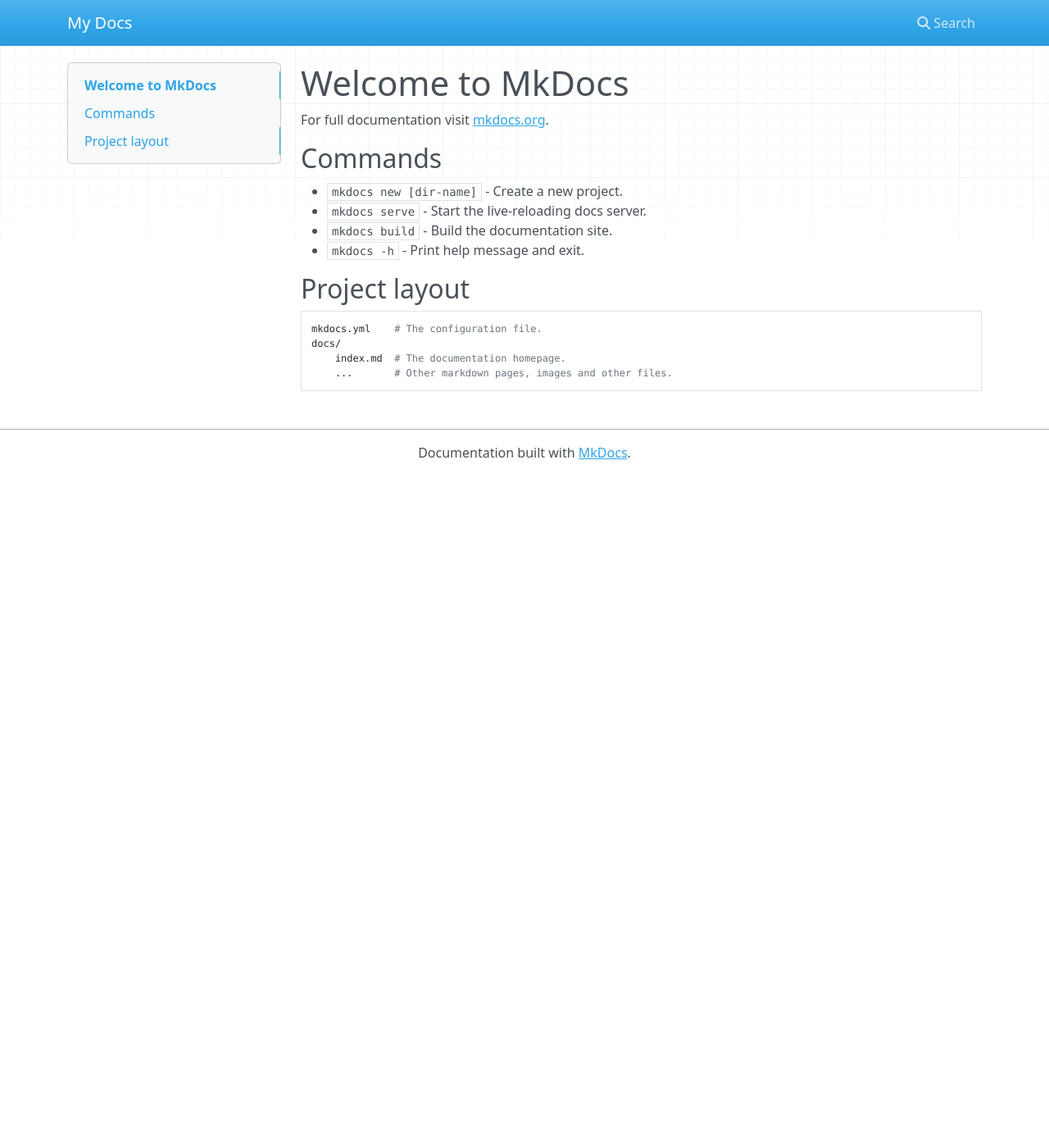
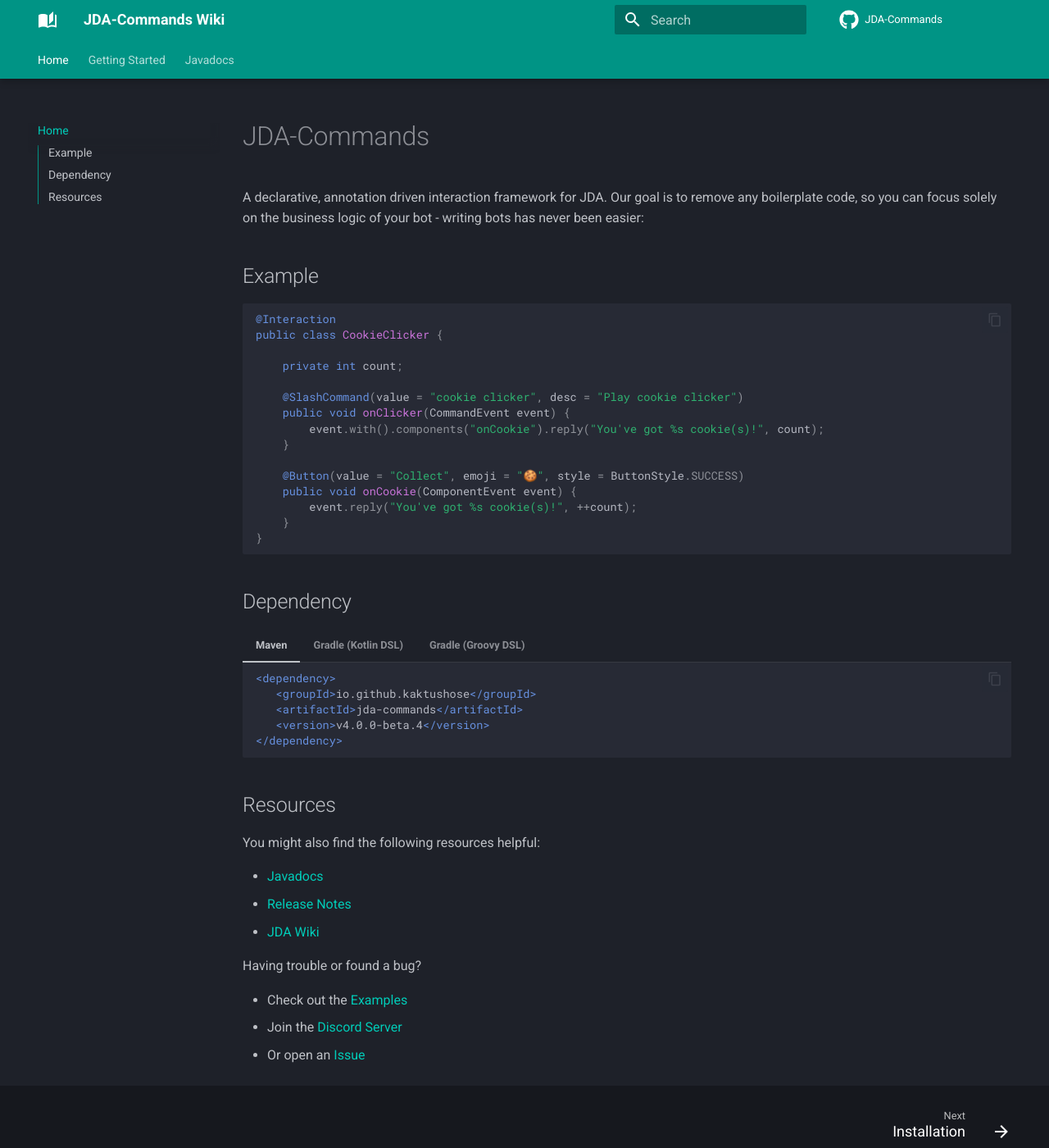
Before and after one commit to Kaktushose/jda-commands, an MkDocs documentation site: the page built from docs/index.md, in a window 1280 px wide and 1400 px high. Shown: the whole window at 82% size. Built offline with MkDocs 1.6.1 and Material for MkDocs 9.7.7, drawn with Linux system fonts in a browser that asks for light colours; nearby versions of some CDN libraries; comment, search, counter and statistics services are not loaded; some of the changed text lies outside the part shown.

Commit message:
first pass on wiki

````diff
--- a/docs/index.md
+++ b/docs/index.md
@@ -1,17 +1,64 @@
-# Welcome to MkDocs
+# JDA-Commands
 
-For full documentation visit [mkdocs.org](https://www.mkdocs.org).
+A declarative, annotation driven interaction framework for JDA. Our goal is to remove any boilerplate code, so
+you can focus solely on the business logic of your bot - writing bots has never been easier:
 
-## Commands
+## Example
+```java
+@Interaction
+public class CookieClicker {
 
-* `mkdocs new [dir-name]` - Create a new project.
-* `mkdocs serve` - Start the live-reloading docs server.
-* `mkdocs build` - Build the documentation site.
-* `mkdocs -h` - Print help message and exit.
+    private int count;
 
-## Project layout
+    @SlashCommand(value = "cookie clicker", desc = "Play cookie clicker")
+    public void onClicker(CommandEvent event) {
+        event.with().components("onCookie").reply("You've got %s cookie(s)!", count);
+    }
 
-    mkdocs.yml    # The configuration file.
-    docs/
-        index.md  # The documentation homepage.
-        ...       # Other markdown pages, images and other files.
+    @Button(value = "Collect", emoji = "🍪", style = ButtonStyle.SUCCESS)
+    public void onCookie(ComponentEvent event) {
+        event.reply("You've got %s cookie(s)!", ++count);
+    }
+}
+```
+## Dependency
+=== "Maven"
+      ```xml
+      <dependency>
+         <groupId>io.github.kaktushose</groupId>
+         <artifactId>jda-commands</artifactId>
+         <version>v4.0.0-beta.4</version>
+      </dependency>
+      ```
+=== "Gradle (Kotlin DSL)"
+      ```kotlin
+      repositories {
+         mavenCentral()
+      }
+      dependencies {
+         implementation("io.github.kaktushose:jda-commands:v4.0.0-beta.4")
+      }
+      ```
+=== "Gradle (Groovy DSL)"
+      ```groovy
+      repositories {
+         mavenCentral()
+      }
+      dependencies {
+         implementation 'io.github.kaktushose:jda-commands:v4.0.0-beta.4"'
+      }
+      ```
+
+## Resources
+
+You might also find the following resources helpful:
+
+- [Javadocs](https://kaktushose.github.io/jda-commands/javadocs/latest/)
+- [Release Notes](https://github.com/Kaktushose/jda-commands/releases)
+- [JDA Wiki](https://jda.wiki/)
+
+Having trouble or found a bug?
+
+- Check out the [Examples](https://github.com/Kaktushose/jda-commands/tree/main/src/examples)
+- Join the [Discord Server](https://discord.gg/JYWezvQ)
+- Or open an [Issue](https://github.com/Kaktushose/jda-commands/issues)
--- a/mkdocs.yml
+++ b/mkdocs.yml
@@ -1 +1,70 @@
-site_name: My Docs
+site_name: JDA-Commands Wiki
+site_url: https://kaktushose.github.io/wiki
+
+theme:
+  features:
+    - navigation.instant
+    - navigation.instant.progress
+    - navigation.tracking
+    - navigation.tabs
+    - navigation.tabs.sticky
+    - navigation.sections
+    - navigation.top
+    - navigation.footer
+    - toc.integrate
+    - toc.follow
+    - search.share
+    - search.suggest
+    - content.code.annotate
+    - content.code.copy
+    - content.tabs.link
+  name: material
+  icon:
+    repo: fontawesome/brands/github
+    logo: material/book-open-page-variant
+    admonition:
+      link: octicons/link-16
+  palette:
+    scheme: slate
+    primary: teal
+    accent: indigo
+  font:
+    text: Roboto
+    code: Roboto Mono
+
+repo_name: JDA-Commands
+repo_url: https://github.com/kaktushose/jda-commands
+
+extra:
+  generator: false
+  social:
+    - icon: fontawesome/brands/github
+      link: https://github.com/kaktushose
+
+copyright: Copyright &copy; 2025 Kaktushose
+
+markdown_extensions:
+  - admonition
+  - pymdownx.details
+  - pymdownx.highlight
+  - footnotes
+  - tables
+  - toc:
+      permalink: true
+  - pymdownx.superfences
+  - pymdownx.tabbed:
+      alternate_style: true
+  - pymdownx.highlight:
+      anchor_linenums: true
+      line_spans: __span
+      pygments_lang_class: true
+  - pymdownx.inlinehilite
+  - pymdownx.snippets
+  - pymdownx.superfences
+
+nav:
+  - Home: index.md
+  - Getting Started:
+      - Installation: start/installation.md
+      - Quick Start Guide: start/quick-start.md
+  - Javadocs: https://kaktushose.github.io/jda-commands/javadocs/latest/
````
Also changed, not shown: docs/start/installation.md (added, +38 -0 lines), docs/start/quick-start.md (added, +26 -0 lines).
